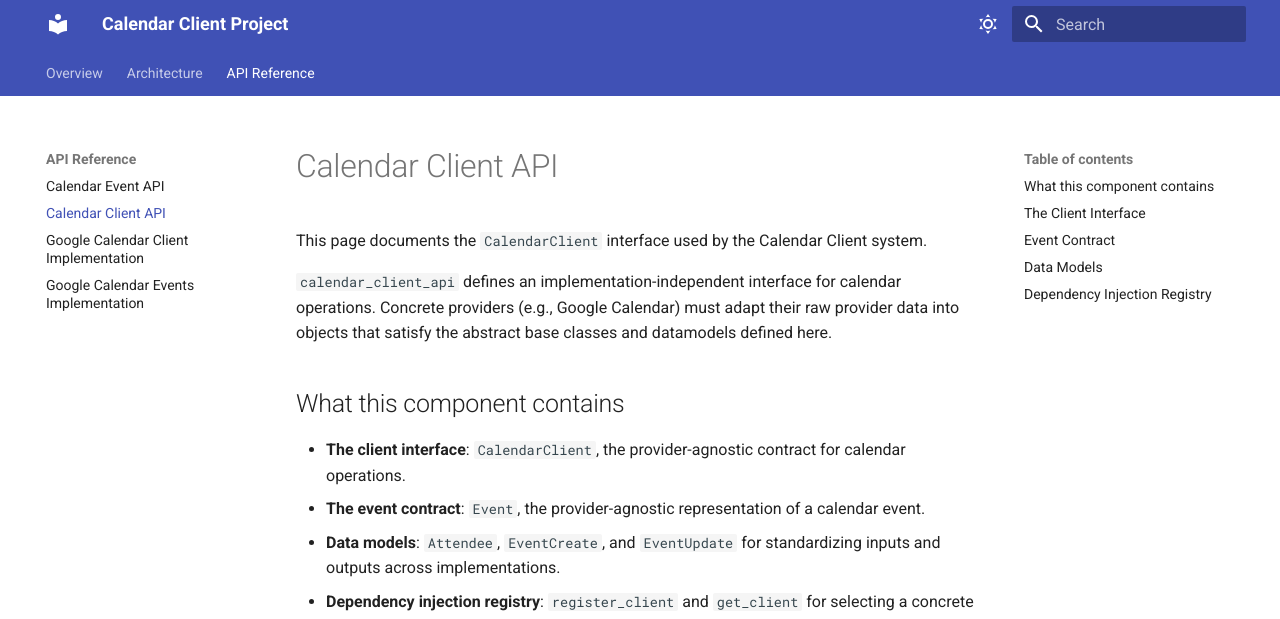
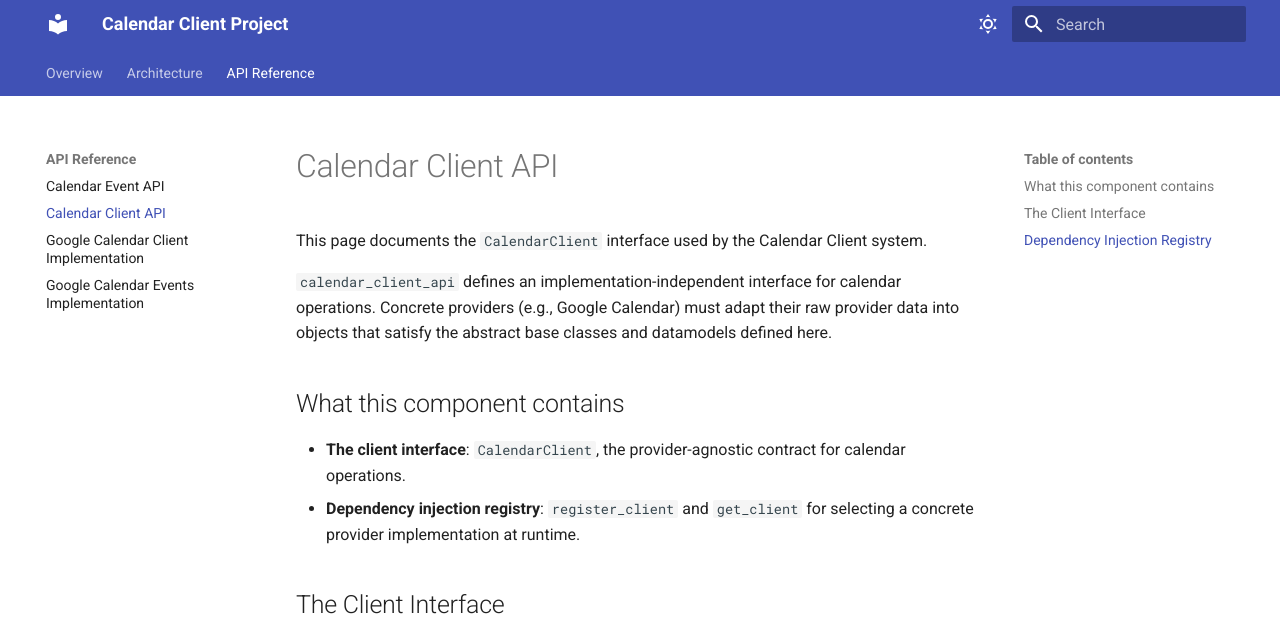
Before and after one commit to muna-p/ospsd-team-11, an MkDocs documentation site: the page built from docs/api/calendar_client_api.md, in a window 1280 px wide and 1400 px high. Shown: the top 619 px of the window. Built offline with MkDocs 1.6.1 and Material for MkDocs 9.7.7, drawn with Linux system fonts in a browser that asks for light colours; some of the changed text lies outside the part shown.

Commit message:
docs revisions

```diff
--- a/docs/api/calendar_client_api.md
+++ b/docs/api/calendar_client_api.md
@@ -7,37 +7,11 @@ This page documents the `CalendarClient` interface used by the Calendar Client s
 ## What this component contains
 
 - **The client interface**: `CalendarClient`, the provider-agnostic contract for calendar operations.
-- **The event contract**: `Event`, the provider-agnostic representation of a calendar event.
-- **Data models**: `Attendee`, `EventCreate`, and `EventUpdate` for standardizing inputs and outputs across implementations.
 - **Dependency injection registry**: `register_client` and `get_client` for selecting a concrete provider implementation at runtime.
 
 ## The Client Interface
 
 ::: calendar_client_api.client.CalendarClient
-    options:
-      show_root_heading: true
-      show_source: true
-
-## Event Contract
-
-::: calendar_client_api.event.Event
-    options:
-      show_root_heading: true
-      show_source: true
-
-## Data Models
-
-::: calendar_client_api.event.Attendee
-    options:
-      show_root_heading: true
-      show_source: true
-
-::: calendar_client_api.event.EventCreate
-    options:
-      show_root_heading: true
-      show_source: true
-
-::: calendar_client_api.event.EventUpdate
     options:
       show_root_heading: true
       show_source: true
```
Also changed, not shown: docs/component.md (+2 -2 lines), docs/index.md (+2 -2 lines).
